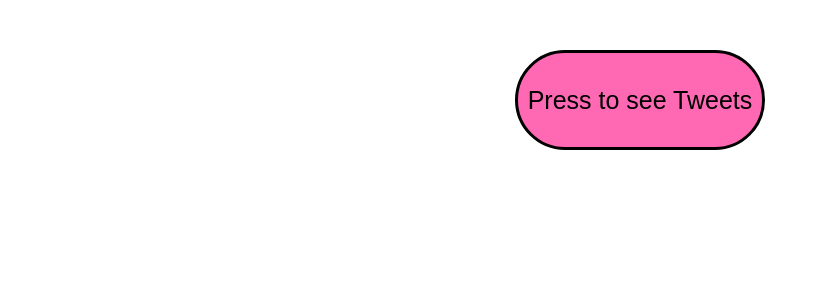
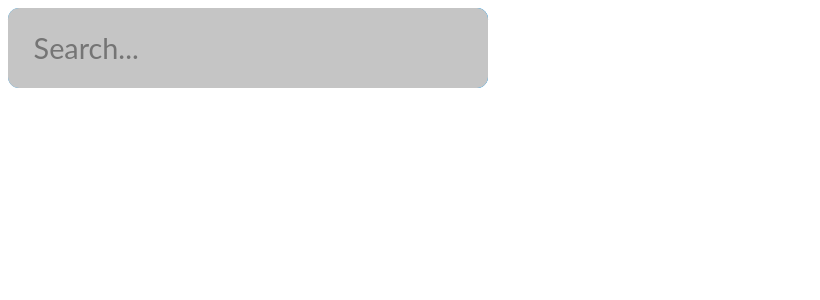
Before and after one commit to hisanibrahim/tweets, a React (Create React App) app in the folder client/: page / in a window 1280 px wide. Shown: the top 300 px of the page, without its empty margins (0-820 px from the left). Built offline with nearby package versions, Linux system fonts and the light colour scheme.

Commit message:
seach box

```diff
--- a/client/src/components/App.jsx
+++ b/client/src/components/App.jsx
@@ -1,12 +1,12 @@
 import React from 'react';
-import Button from '../containers/Button';
+import SearchBox from '../containers/SearchBox';
 import Tweet from '../containers/Tweet'
 import Loading from '../containers/Loading'
 
 
 let App = () => (
   <div>
-    <Button />
+    <SearchBox />
     <Loading />
     <Tweet />
   </div>
--- a/client/src/containers/Button.js
+++ /dev/null
@@ -1,49 +0,0 @@
-import React from "react";
-import { connect } from "react-redux";
-import { getTweets } from "../actions";
-
-let styles = {
-  backgroundColor: "HotPink",
-  width: "250px",
-  height: "100px",
-  borderRadius: "100px",
-  display: "block",
-  margin: "50px auto",
-  fontSize: "25px",
-  border: "3px solid ",
-};
-
-class Button extends React.Component {
-  constructor(props) {
-    super(props);
-    this.state = { hover: false };
-  }
-  render() {
-    return (
-      <button
-        style={
-          !this.state.hover
-            ? styles
-            : { ...styles, backgroundColor: "DarkTurquoise " }
-        }
-        onMouseOut={() => {
-          this.setState({ hover: false });
-        }}
-        onMouseOver={() => {
-          this.setState({ hover: true });
-        }}
-        onClick={this.props.getTweets}
-      >
-        Press to see Tweets
-      </button>
-    );
-  }
-}
-
-const mapDispatchToProps = {
-  getTweets: getTweets,
-};
-
-Button = connect(null, mapDispatchToProps)(Button);
-
-export default Button;
--- /dev/null
+++ b/client/src/containers/SearchBox.css
@@ -0,0 +1,70 @@
+/* .search {
+  background: rgb(255, 255, 255);
+  display: flex;
+  align-items: center;
+  justify-content: center;
+  min-height: 100vh;
+}
+.search {
+  box-sizing: border-box;
+  height: 100%;
+  font-size: 10px;
+}
+.search *,
+*::before,
+*::after {
+  box-sizing: inherit;
+} */
+
+/* div {
+  position: relative;
+  width: 30rem;
+  background: #1da1f2;
+  border-radius: 0.7rem;
+} */
+input,
+button {
+  height: 5rem;
+  font-family: "Lato", sans-serif;
+  border: 0;
+  color: #181818;
+  font-size: 1.8rem;
+}
+input[type="search"] {
+  outline: 0;
+  width: 100%;
+  background: rgb(197, 197, 197);
+  padding: 0 1.6rem;
+  border-radius: 0.7rem;
+  appearance: none;
+  transition: all 0.3s cubic-bezier(0, 0, 0.43, 1.49);
+  transition-property: width, border-radius;
+  z-index: 1;
+  position: relative;
+}
+button {
+  display: none;
+  position: absolute;
+  top: 0;
+  right: 0;
+  width: 6rem;
+  font-weight: bold;
+  background: #1da1f2;
+  border-radius: 0 0.7rem 0.7rem 0;
+}
+input:not(:placeholder-shown) {
+  border-radius: 0.7rem 0 0 0.7rem;
+  width: calc(100% - 6rem);
+}
+button {
+  display: block;
+}
+label {
+  position: absolute;
+  clip: rect(1px, 1px, 1px, 1px);
+  padding: 0;
+  border: 0;
+  height: 1px;
+  width: 1px;
+  overflow: hidden;
+}
--- /dev/null
+++ b/client/src/containers/SearchBox.js
@@ -0,0 +1,57 @@
+import React from "react";
+import { connect } from "react-redux";
+import { getTweets } from "../actions";
+import "./SearchBox.css";
+
+const styles = {
+  position: "relative",
+  width: "30rem",
+  background: "#1da1f2",
+  borderRadius: "0.7rem",
+};
+
+class SearchBox extends React.Component {
+  constructor(props) {
+    super(props);
+    this.state = { hover: false };
+  }
+
+  submit(event) {
+    this.props.getTweets();
+  }
+
+  render() {
+    return (
+      <div style={styles}>
+        <label for="search">Search for stuff</label>
+        <input
+          id="search"
+          type="search"
+          placeholder="Search..."
+          autofocus
+          required
+        />
+        <button
+          type="button"
+          onMouseOut={() => {
+            this.setState({ hover: false });
+          }}
+          onMouseOver={() => {
+            this.setState({ hover: true });
+          }}
+          onClick={this.props.getTweets}
+        >
+          Go
+        </button>
+      </div>
+    );
+  }
+}
+
+const mapDispatchToProps = {
+  getTweets: getTweets,
+};
+
+SearchBox = connect(null, mapDispatchToProps)(SearchBox);
+
+export default SearchBox;
--- a/client/src/containers/Tweet.js
+++ b/client/src/containers/Tweet.js
@@ -8,9 +8,9 @@ const imgStyle = {
   borderRadius: "5%",
 };
 const articleStyle = {
-  width: "50%",
-  margin: "0 auto",
-  color: "olive",
+  // width: "50%",
+  // margin: "0 auto",
+  // color: "olive",
 };
 const errorMessage = {
   color: "red",
@@ -18,6 +18,7 @@ const errorMessage = {
 
 let Tweet = ({ article }) =>
   article ? (
+    <div>
       <article style={articleStyle}>
         {article.error && <h2 style={errorMessage}>{article.error}</h2>}
         {article.title && (
@@ -31,6 +32,7 @@ let Tweet = ({ article }) =>
           </div>
         )}
       </article>
+    </div>
   ) : null;
 
 const mapStateToProps = (state) => ({
```
Lines whose indentation alone changed are shown as unchanged.
